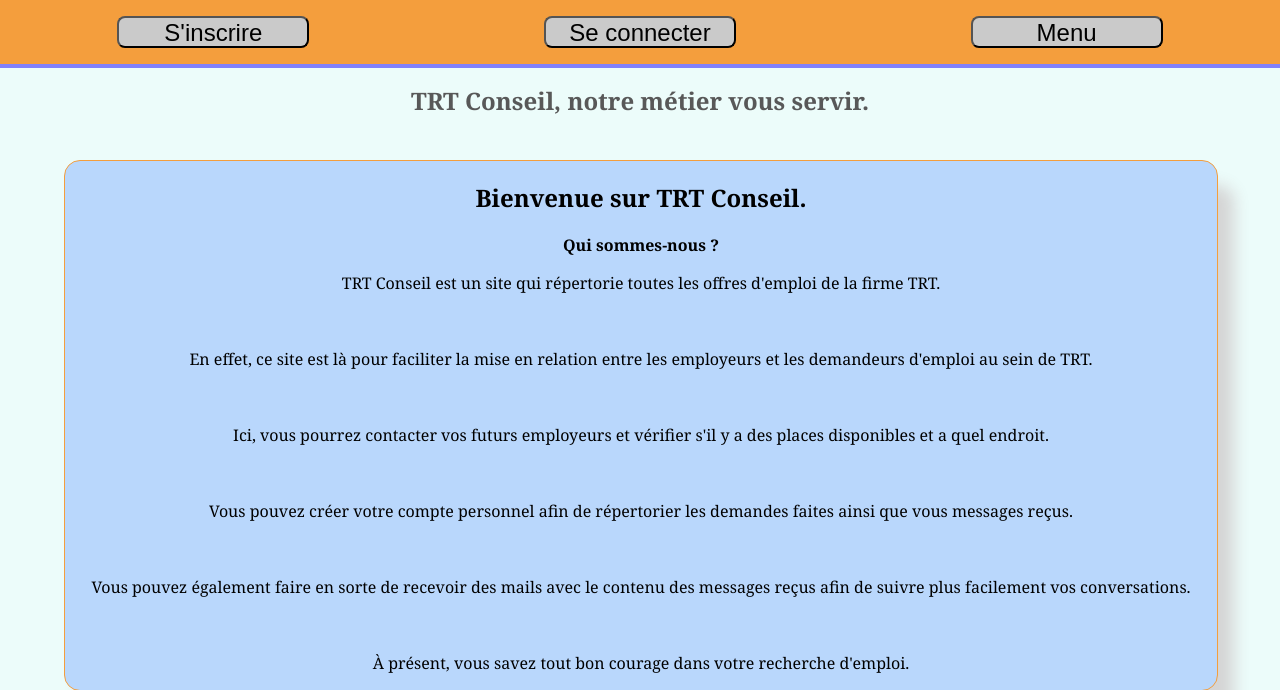
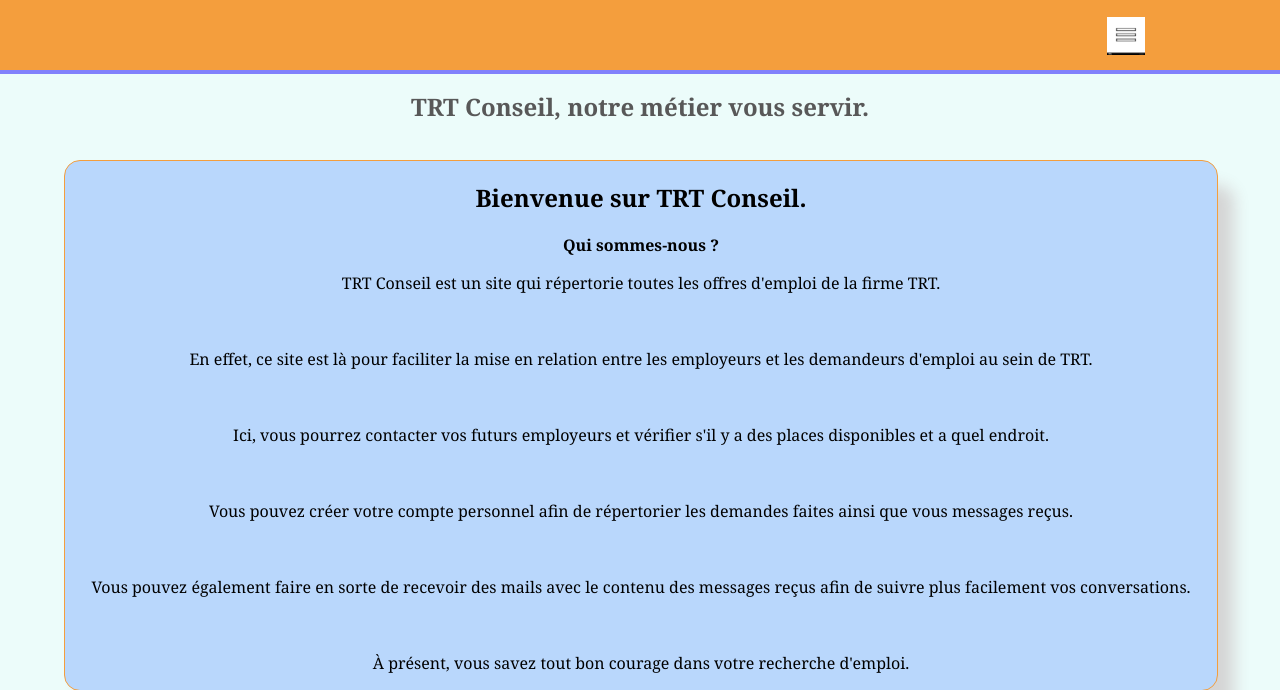
Before and after one commit to alioshja/git, a PHP site: page /html/index.html in a window 1280 px wide. Shown: the top 690 px of the page. Run offline with PHP 8.4, Linux system fonts and the light colour scheme.

Commit message:
TRT conseil 10/10/23   12H15

```diff
--- a/Css/stylesheet.css
+++ b/Css/stylesheet.css
@@ -48,3 +48,29 @@ form {
 input {
     margin-bottom: 6vh;
 }
+.account {
+    margin-left: 75vw;
+    height: 3vw;
+    width: 3vw;
+    border: none;
+    background: none;
+}
+.burger {
+    height: 3vw;
+    width: 3vw;
+}
+.tailleMenu {
+    position: absolute;
+    z-index: 1;
+    right: 0vw;
+    top: 9vh;
+    height: 20vh;
+    width: 20vw;
+    background-color: rgb(244, 158, 61);
+    border: 2px solid rgb(129, 129, 251);
+}
+ul {
+    list-style-type: none;
+    padding: 0%;
+    margin: 0%;
+}
--- a/JS/script.js
+++ b/JS/script.js
@@ -239,8 +239,3 @@ function supprimerLigne(ligneId) {
 }
 
 //ciblages des fonctions pour les boutons de migration de la bdd vers la bdd des personnes acceptées.
-
-document.getElementById('1').addEventListener('click', function() {
-      var ligneId = this.getAttribute('data-id');
-      supprimerLigne(ligneId);
-});
--- a/JS/verif-connection.js
+++ b/JS/verif-connection.js
@@ -10,13 +10,21 @@ xhr.onload = function () {
         const reponse = JSON.parse(xhr.responceText);
         //conversion de la valeur json envoyé par php en var js
         if (pformat == 'recruteur') {
+        const espace= document.createElement('');
 
+            espace.setAttribute('class','account');
         }else if (pformat == '') {
+            const espace1= document.createElement('');
 
+            espace1.setAttribute('class','account');
         }else if (pformat == '') {
+            const espace2= document.createElement('');
 
+            espace2.setAttribute('class','account');
         }else if (pformat == '') {
+            const espace3= document.createElement('');
 
+            espace3.setAttribute('class','account');
         } else ;
     }
 }
--- a/html/index.html
+++ b/html/index.html
@@ -4,17 +4,23 @@
 <head>
     <link rel="stylesheet" href="../Css/stylesheet.css">
     <script src="../JS/script.js"></script>
+    <script src="../JS/menu-burger.js"></script>
+    <script src="../JS/verif-connection.js"></script>
     <meta charset="utf-8" lang="fr">
     <meta content="page de l'application TRT Conseil">
     <title>TRT Conseil, notre métier vous servir</title>
 </head>
 
 <body>
+
     <header>
-        <nav>
-            <button onclick="inscription()">S'inscrire</button>
+        <nav id="burger">
+            <button onclick="burger()" class="account">
+            <img src="../images/vecteur-d-icone-de-menu-icone-du-menu-web-symbole-du-menu-hamburger-2r2hg34.jpg" class="burger" alt="menu">
+            </button>
+            <!-- <button onclick="inscription()">S'inscrire</button>
             <button onclick="connection()">Se connecter</button>
-            <button onclick="menu()">Menu</button>
+            <button onclick="menu()">Menu</button> -->
         </nav>
         <h1 id="titre">TRT Conseil, notre métier vous servir.</h1>
     </header>
```
Also changed, not shown: JS/menu-burger.js (added, +45 -0 lines), images/vecteur-d-icone-de-menu-icone-du-menu-web-symbole-du-menu-hamburger-2r2hg34.jpg (added).
